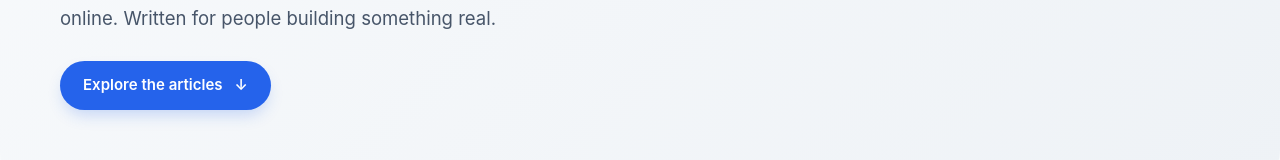
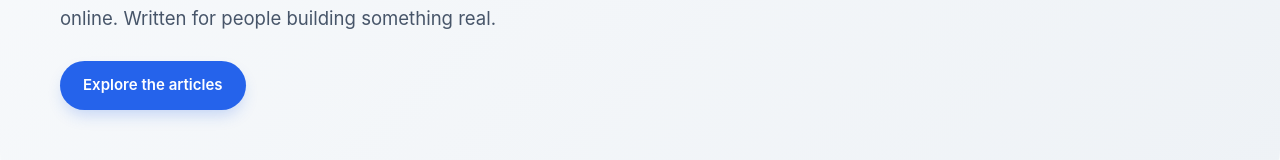
Before and after one commit to MOMO-1021/Mowarson-Developer-s-Blog-Website, a Next.js app: page / in a window 1280 px wide. Shown: the part 407-567 px from the top of the page. Built offline with nearby package versions, Linux system fonts and the light colour scheme; what @neon/auth would draw is missing.

Commit message:
commented out ↓ symbol

```diff
--- a/app/page.tsx
+++ b/app/page.tsx
@@ -48,7 +48,8 @@ export default async function HomePage() {
                 online. Written for people building something real.
               </p>
               <Link className="button" href="#articles">
-                Explore the articles <span aria-hidden="true">↓</span>
+                Explore the articles
+                {/* <span aria-hidden="true">↓</span> */}
               </Link>
             </div>
           </div>
```
